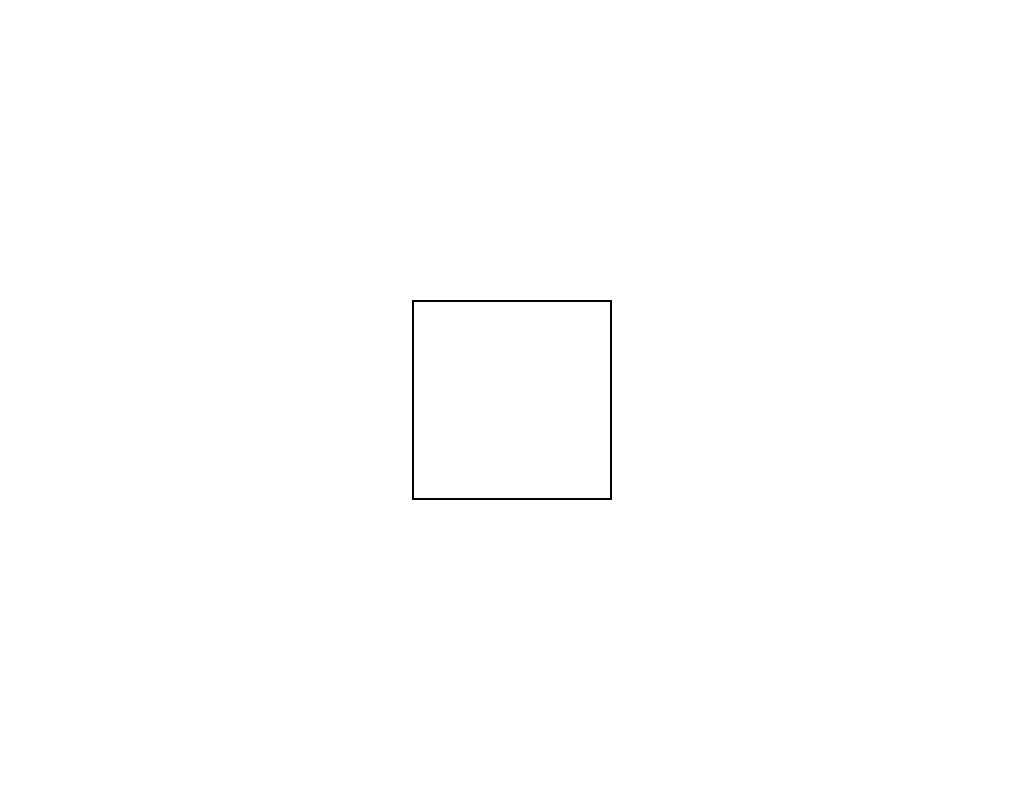
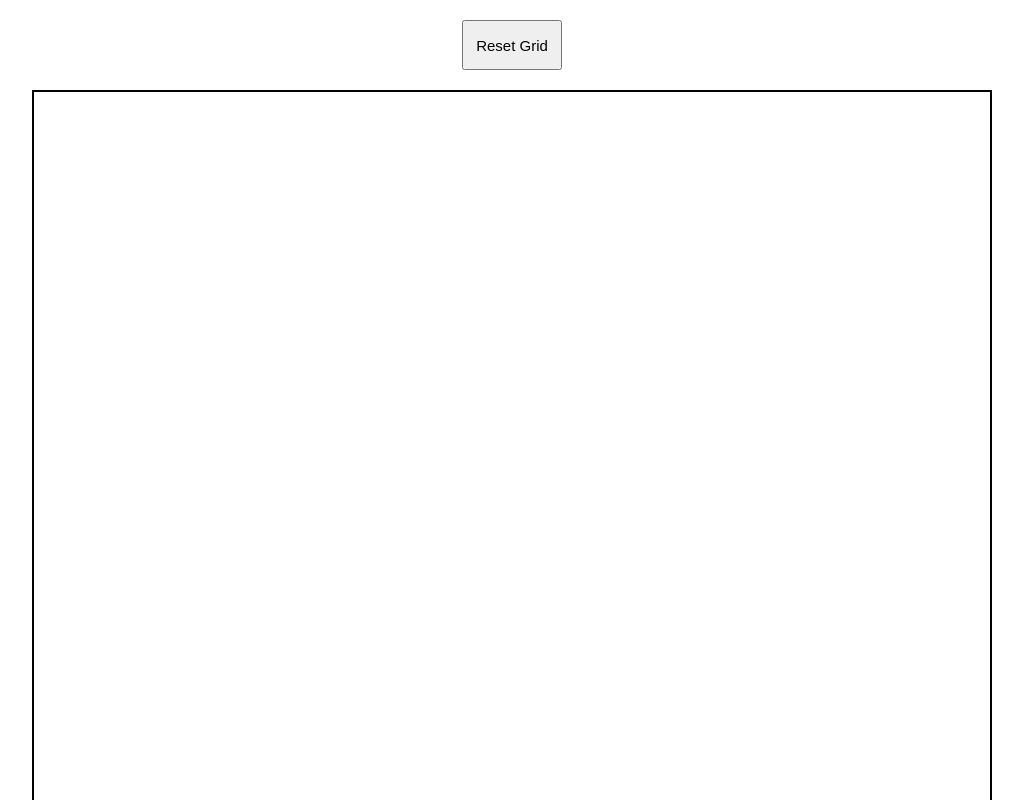
Before and after one commit to Rossy321/etch_a_sketch, a plain HTML site: page etch_a_sketch.html in a window 1280 px wide. Shown: the top 800 px of the page, without its empty margins (128-1151 px from the left). Drawn offline with Linux system fonts and the light colour scheme.

Commit message:
Add reset button with prompt to create new grid
- Create button in the DOM and append to buttonContainer
- On click, prompts user for number of squares per side
- Clears existing grid and generates a new one based on input

```diff
--- a/etch_a_sketch.css
+++ b/etch_a_sketch.css
@@ -7,22 +7,37 @@
 
 body {
     display: flex;
+    height: 100vh;
+    flex-direction: column;
+
+
+
+
+}
+
+#buttonContainer {
+    display: flex;
     justify-content: center;
-    align-items: center;
-    height: 100vh;
+    padding-top: 20px;
+    padding-bottom: 20px;
+
 }
 
 
-#container {
+#gridContainer {
     display: flex;
     flex-wrap: wrap;
-    justify-content: center;
-    width: 200px;
-    height: 200px;
+   width: 960px;
+    height: 960px;
+    margin: auto;
 }
 
-.grid-point {
-    width: 12.5px;
-    height: 12.5px;
+#resetButton {
+    display: flex;
+    width: 100px;
+    height: 50px;
+    justify-content: center;
+    align-items: center;
+    font-size: 15px;
 
 }
--- a/etch_a_sketch.html
+++ b/etch_a_sketch.html
@@ -7,7 +7,9 @@
     <title>Etch a Sketch</title>
 </head>
 <body>
-    <div id = "container"></div>
+    <div id = "buttonContainer"></div>
+    <div id = "gridContainer"></div>
+
 
 
     <script src = "etch_a_sketch.js"></script>
--- a/etch_a_sketch.js
+++ b/etch_a_sketch.js
@@ -1,12 +1,31 @@
-const container = document.getElementById("container");
-container.style.border = "2px solid black";
+
+const buttonContainer = document.getElementById("buttonContainer");
+const gridContainer = document.getElementById("gridContainer");
+
+
+const resetButton = document.createElement("button");
+buttonContainer.appendChild(resetButton);
+resetButton.textContent = "Reset Grid";
+resetButton.id = "resetButton";
+
+
+
+
+
+
+gridContainer.style.border = "2px solid black";
+
+
+
 
 function createGrid (rowCount, columnCount) {
 for (let x = 0; x < rowCount; x++) {
 for (let y = 0; y < columnCount; y++) {
    const gridDiv = document.createElement("div");
    gridDiv.classList.add("grid-point");
-   container.appendChild(gridDiv);
+   gridContainer.appendChild(gridDiv);
+   gridDiv.style.width = 960/rowCount + "px";
+   gridDiv.style.height = 960/columnCount + "px";
    gridDiv.addEventListener("mouseover", () => {
    gridDiv.style.backgroundColor = "red";
   });
@@ -17,5 +36,9 @@ for (let y = 0; y < columnCount; y++) {
 createGrid(16, 16);
 
 
-
-//gridDiv.textContent = ".";
+resetButton.addEventListener("click", () => {
+   let squares = prompt("Number of squares per side for new grid?");
+   let squaresNo = Number(squares);
+   gridContainer.innerHTML = "";
+   createGrid(squaresNo, squaresNo);
+   });
```
